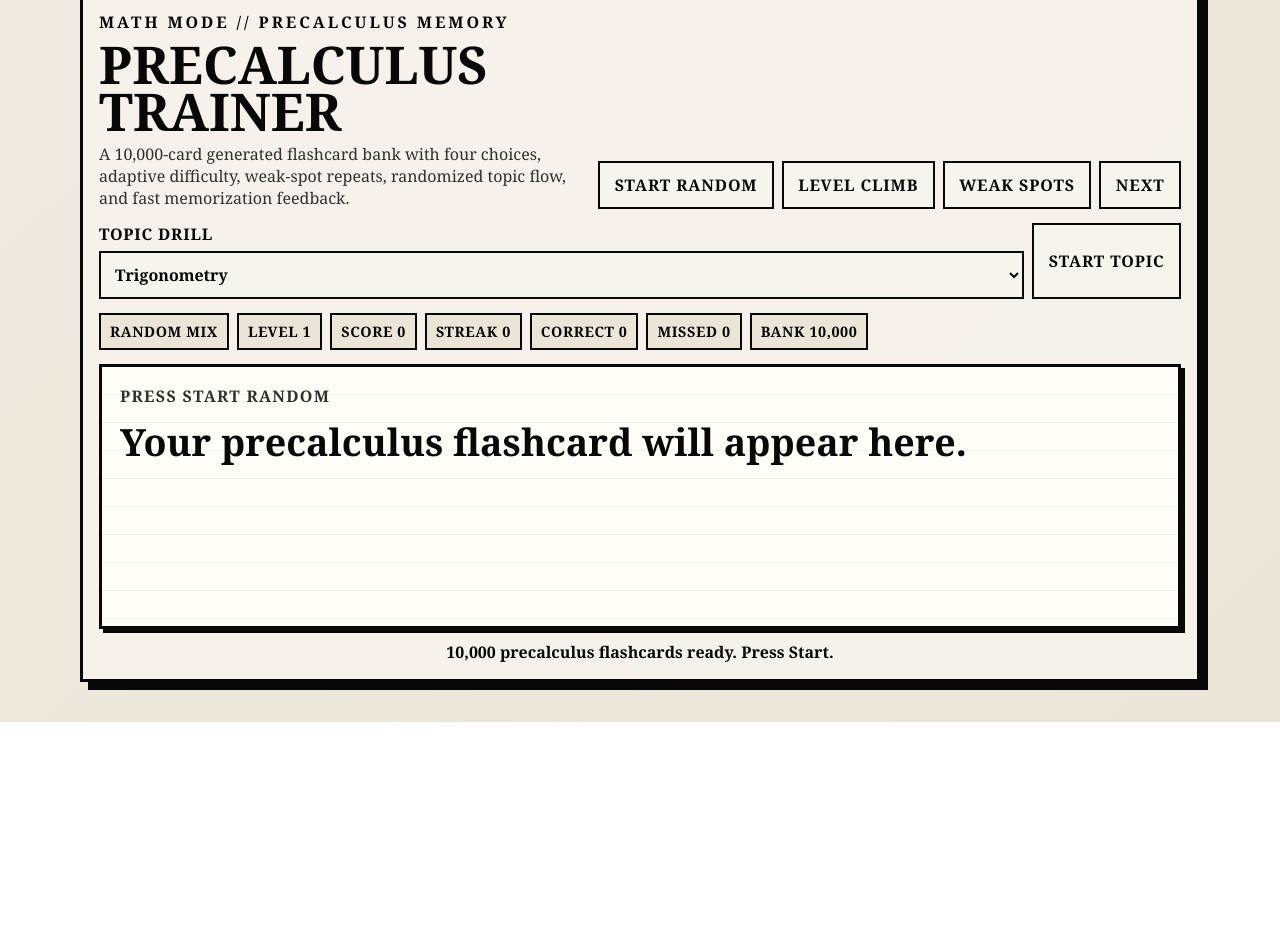
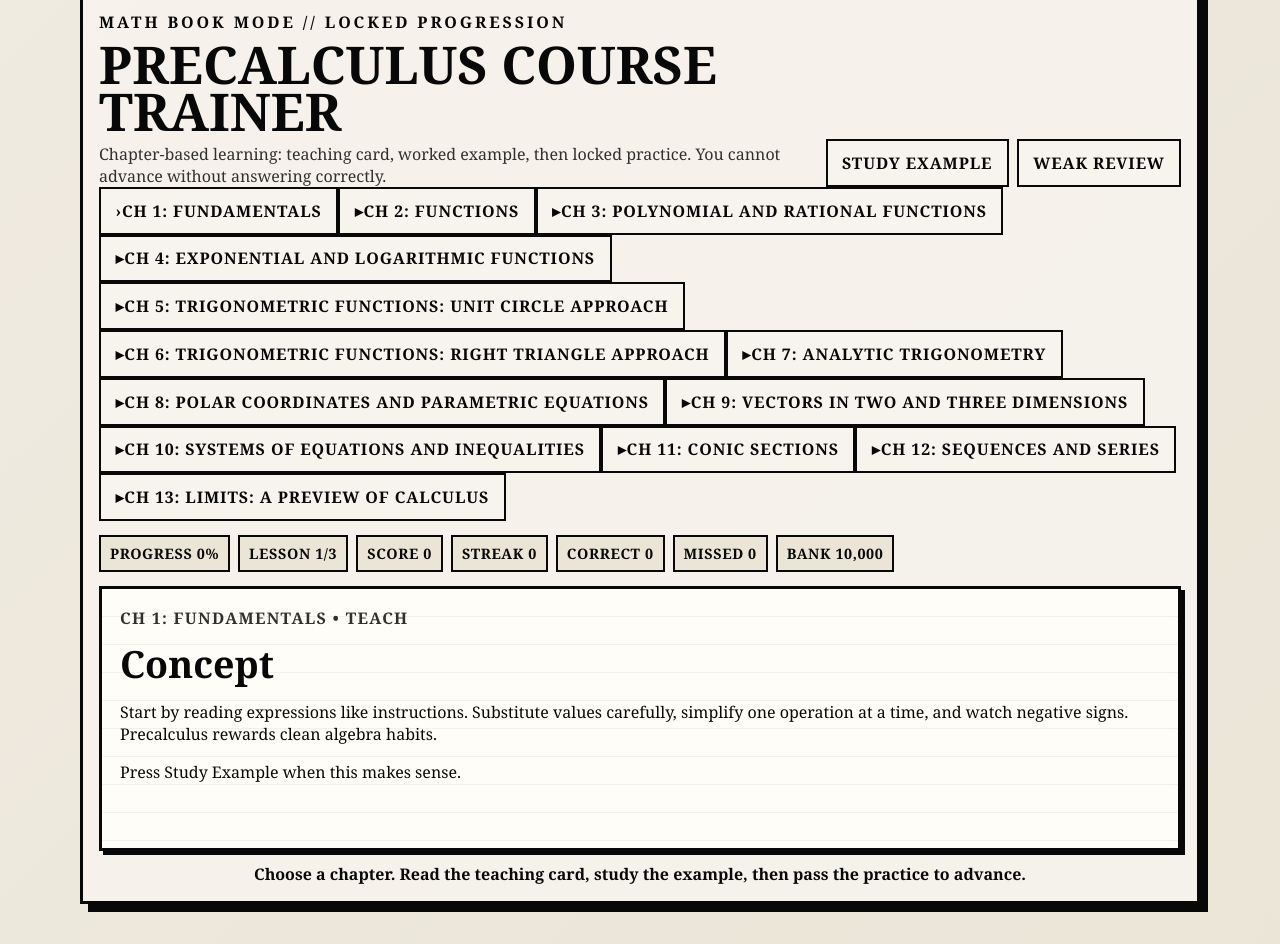
Before and after one commit to norest4d-max/sudoku-115, a React (Vite) app: page / in a window 1280 px wide. Shown: the part 3860-4804 px from the top of the page. Before the commit the page ends 4582 px from the top, so only its background shows below. Built offline with nearby package versions, Linux system fonts and the light colour scheme.

Commit message:
Convert precalculus trainer into chapter lesson progression

```diff
--- a/src/games/PrecalculusTrainer.jsx
+++ b/src/games/PrecalculusTrainer.jsx
@@ -1,171 +1,347 @@
-import { useMemo, useRef, useState } from 'react';
+import { useMemo, useState } from 'react';
 import SectionHeader from '../components/SectionHeader.jsx';
-import { buildPrecalcCards, precalcCardCount, precalcTopics } from '../data/precalcData.js';
+import { buildPrecalcCards, precalcCardCount } from '../data/precalcData.js';
 import { shuffle } from '../utils/random.js';
 
-const modeNames = {
-  mixed: 'Random Mix',
-  weak: 'Weak Spots',
-  climb: 'Level Climb',
-  topic: 'Topic Drill'
+const chapters = [
+  {
+    id: 'fundamentals',
+    title: 'Ch 1: Fundamentals',
+    topics: ['Linear Functions', 'Inequalities', 'Domain and Range'],
+    teach: 'Start by reading expressions like instructions. Substitute values carefully, simplify one operation at a time, and watch negative signs. Precalculus rewards clean algebra habits.',
+    example: 'Example: For f(x) = 3x - 5, f(2) = 3(2) - 5 = 1. The input replaces x; then normal order of operations finishes it.'
+  },
+  {
+    id: 'functions',
+    title: 'Ch 2: Functions',
+    topics: ['Function Composition', 'Inverse Functions', 'Function Transformations', 'Domain and Range'],
+    teach: 'A function is a machine: input goes in, one output comes out. Composition means one machine feeds another. Inverses reverse the machine when possible.',
+    example: 'Example: If f(x)=x+4 and g(x)=2x, then (f ∘ g)(3)=f(g(3))=f(6)=10. Work from the inside out.'
+  },
+  {
+    id: 'poly-rational',
+    title: 'Ch 3: Polynomial and Rational Functions',
+    topics: ['Quadratics', 'Polynomial Features', 'Rational Expressions'],
+    teach: 'Polynomials are built from powers of x. Rational functions are fractions with expressions. Look for zeros, intercepts, factors, and restrictions.',
+    example: 'Example: (x² - 9)/(x - 3) factors to (x - 3)(x + 3)/(x - 3), so it simplifies to x + 3, but x cannot equal 3.'
+  },
+  {
+    id: 'logs-exp',
+    title: 'Ch 4: Exponential and Logarithmic Functions',
+    topics: ['Exponents', 'Logarithms'],
+    teach: 'Exponents build numbers by repeated multiplication. Logarithms undo exponents. A log asks: what power made this value?',
+    example: 'Example: log₂(32)=5 because 2⁵=32. The base is 2, the result is the exponent.'
+  },
+  {
+    id: 'unit-circle',
+    title: 'Ch 5: Trigonometric Functions: Unit Circle Approach',
+    topics: ['Unit Circle', 'Trigonometry'],
+    teach: 'On the unit circle, cosine is the x-coordinate and sine is the y-coordinate. Quadrants decide whether values are positive or negative.',
+    example: 'Example: At 60°, cos(60°)=1/2 and sin(60°)=√3/2. Remember: x first, y second.'
+  },
+  {
+    id: 'right-triangle',
+    title: 'Ch 6: Trigonometric Functions: Right Triangle Approach',
+    topics: ['Trigonometry'],
+    teach: 'Right-triangle trig compares sides. SOH-CAH-TOA means sin = opposite/hypotenuse, cos = adjacent/hypotenuse, tan = opposite/adjacent.',
+    example: 'Example: If opposite = 3 and hypotenuse = 5, then sin(θ)=3/5.'
+  },
+  {
+    id: 'analytic-trig',
+    title: 'Ch 7: Analytic Trigonometry',
+    topics: ['Trig Identities', 'Trigonometry'],
+    teach: 'Analytic trig is algebra with trig identities. Replace expressions using identities until both sides match or the equation becomes solvable.',
+    example: 'Example: sin²x + cos²x = 1 is the main identity. If sin²x = 1 - cos²x, that came from rearranging it.'
+  },
+  {
+    id: 'polar-parametric',
+    title: 'Ch 8: Polar Coordinates and Parametric Equations',
+    topics: ['Function Transformations', 'Trigonometry'],
+    teach: 'Polar form uses distance and angle instead of x and y. Parametric equations use a third variable, often t, to describe motion.',
+    example: 'Example: x = r cosθ and y = r sinθ convert polar points into rectangular coordinates.'
+  },
+  {
+    id: 'vectors',
+    title: 'Ch 9: Vectors in Two and Three Dimensions',
+    topics: ['Linear Functions', 'Complex Numbers'],
+    teach: 'Vectors have direction and magnitude. Treat components like ordered movement: horizontal part, vertical part, and sometimes depth.',
+    example: 'Example: A vector <3,4> has magnitude √(3²+4²)=5.'
+  },
+  {
+    id: 'systems',
+    title: 'Ch 10: Systems of Equations and Inequalities',
+    topics: ['Linear Functions', 'Inequalities'],
+    teach: 'A system asks where conditions are true at the same time. For equations, look for intersection. For inequalities, look for overlapping shaded regions.',
+    example: 'Example: y=2x+1 and y=x+4 intersect when 2x+1=x+4, so x=3 and y=7.'
+  },
+  {
+    id: 'conics',
+    title: 'Ch 11: Conic Sections',
+    topics: ['Conics', 'Quadratics'],
+    teach: 'Conics come from slicing cones: circles, ellipses, parabolas, and hyperbolas. Their equations reveal centers, radii, and direction.',
+    example: 'Example: (x-h)² + (y-k)² = r² is a circle with center (h,k) and radius r.'
+  },
+  {
+    id: 'sequences',
+    title: 'Ch 12: Sequences and Series',
+    topics: ['Sequences', 'Series'],
+    teach: 'A sequence lists terms in order. Arithmetic sequences add the same amount; geometric sequences multiply by the same amount.',
+    example: 'Example: If a₁=5 and d=3, then a₄=5+(4-1)3=14.'
+  },
+  {
+    id: 'limits',
+    title: 'Ch 13: Limits: A Preview of Calculus',
+    topics: ['Function Transformations', 'Rational Expressions'],
+    teach: 'A limit asks what value a function approaches, not always what it equals. This is the doorway into calculus.',
+    example: 'Example: If a graph approaches y=2 as x gets close to 1, then the limit is 2 even if the point at x=1 is missing.'
+  }
+];
+
+function MathText({ children }) {
+  const parts = String(children)
+    .replaceAll('sqrt', '√')
+    .split(/(\^[\w()+\-/]+|_[\w()+\-/]+|[₁₂₃₄₅₆₇₈₉₀]|[²³⁴⁵⁶⁷⁸⁹⁰])/g)
+    .filter(Boolean);
+
+  return <>{parts.map((part, index) => {
+    if (part.startsWith('^')) return <sup key={index}>{part.slice(1)}</sup>;
+    if (part.startsWith('_')) return <sub key={index}>{part.slice(1)}</sub>;
+    return <span key={index}>{part}</span>;
+  })}</>;
+}
+
+function makeFallbackQuestion(chapter, step) {
+  return {
+    id: `${chapter.id}-concept-${step}`,
+    topic: chapter.topics[0],
+    level: Math.min(10, step + 1),
+    question: `Concept check for ${chapter.title}: what should you focus on first?`,
+    a: 'Understand the rule, then practice one clean step at a time',
+    wrong: ['Guess from the answers first', 'Skip the example and only memorize letters', 'Only look for the biggest number'],
+    hint: chapter.teach
   };
+}
 
 export default function PrecalculusTrainer() {
   const cards = useMemo(() => buildPrecalcCards(), []);
-  const [mode, setMode] = useState('mixed');
-  const [topic, setTopic] = useState('Trigonometry');
-  const [level, setLevel] = useState(1);
-  const [score, setScore] = useState(0);
-  const [streak, setStreak] = useState(0);
-  const [asked, setAsked] = useState(0);
-  const [correct, setCorrect] = useState(0);
-  const [missed, setMissed] = useState(0);
+  const [chapterIndex, setChapterIndex] = useState(0);
+  const [step, setStep] = useState(0);
+  const [phase, setPhase] = useState('teach');
   const [current, setCurrent] = useState(null);
   const [choices, setChoices] = useState([]);
   const [picked, setPicked] = useState('');
   const [locked, setLocked] = useState(false);
-  const [history, setHistory] = useState([]);
+  const [score, setScore] = useState(0);
+  const [streak, setStreak] = useState(0);
+  const [correct, setCorrect] = useState(0);
+  const [missed, setMissed] = useState(0);
+  const [unlocked, setUnlocked] = useState(0);
   const [weakIds, setWeakIds] = useState([]);
-  const [message, setMessage] = useState(`${precalcCardCount.toLocaleString()} precalculus flashcards ready. Press Start.`);
+  const [message, setMessage] = useState('Choose a chapter. Read the teaching card, study the example, then pass the practice to advance.');
   const [messageType, setMessageType] = useState('');
-  const timer = useRef(null);
 
-  function pool(nextMode = mode, nextLevel = level) {
-    let bank = cards;
-    if (nextMode === 'topic') bank = cards.filter(card => card.topic === topic);
-    if (nextMode === 'weak' && weakIds.length) bank = cards.filter(card => weakIds.includes(card.id));
-    if (nextMode === 'climb') bank = bank.filter(card => card.level <= Math.min(10, nextLevel + 1));
-    const fresh = bank.filter(card => !history.includes(card.id));
-    return fresh.length ? fresh : bank;
+  const chapter = chapters[chapterIndex];
+  const chapterProgress = Math.round(((chapterIndex + (phase === 'teach' ? 0 : phase === 'example' ? 0.35 : 0.7)) / chapters.length) * 100);
+
+  function chapterCards(targetChapter = chapter, nextStep = step) {
+    const levelCap = Math.min(10, 2 + nextStep + chapterIndex);
+    const pool = cards.filter(card => targetChapter.topics.includes(card.topic) && card.level <= levelCap);
+    return pool.length ? pool : cards.filter(card => targetChapter.topics.includes(card.topic));
   }
 
-  function weightedPick(list) {
-    const target = mode === 'climb' ? Math.min(10, level + (streak >= 3 ? 2 : 1)) : Math.ceil(Math.random() * 10);
-    const close = list.filter(card => Math.abs(card.level - target) <= 1);
-    const source = close.length ? close : list;
-    return shuffle(source)[0];
+  function selectPractice(targetChapter = chapter, nextStep = step) {
+    const pool = chapterCards(targetChapter, nextStep);
+    const weakPool = pool.filter(card => weakIds.includes(card.id));
+    const source = weakPool.length && nextStep % 3 === 2 ? weakPool : pool;
+    return shuffle(source)[0] || makeFallbackQuestion(targetChapter, nextStep);
   }
 
-  function start(nextMode = mode) {
-    clearTimeout(timer.current);
-    setMode(nextMode);
-    setLevel(1);
-    setScore(0);
-    setStreak(0);
-    setAsked(0);
-    setCorrect(0);
-    setMissed(0);
-    setHistory([]);
-    draw(nextMode, 1, []);
+  function setPracticeCard(card) {
+    setCurrent(card);
+    setChoices(shuffle([card.a, ...card.wrong].slice(0, 4)));
+    setPicked('');
+    setLocked(false);
   }
 
-  function draw(nextMode = mode, nextLevel = level, nextHistory = history) {
-    clearTimeout(timer.current);
-    const bank = pool(nextMode, nextLevel).filter(card => !nextHistory.includes(card.id));
-    const source = bank.length ? bank : pool(nextMode, nextLevel);
-    const next = weightedPick(source);
-    if (!next) return;
-    setCurrent(next);
-    setChoices(shuffle([next.a, ...next.wrong]));
+  function openChapter(index) {
+    const allowed = index <= unlocked;
+    if (!allowed) {
+      setMessage('Locked. Pass the current chapter practice first.');
+      setMessageType('bad');
+      return;
+    }
+    setChapterIndex(index);
+    setStep(0);
+    setPhase('teach');
+    setCurrent(null);
+    setChoices([]);
     setPicked('');
     setLocked(false);
-    setAsked(value => value + 1);
-    setHistory([...nextHistory, next.id].slice(-500));
-    setMessage(`Mode: ${modeNames[nextMode]}. Pick the best answer.`);
+    setMessage(`${chapters[index].title} opened. Start with the teaching card.`);
+    setMessageType('good');
+  }
+
+  function nextPhase() {
+    if (phase === 'teach') {
+      setPhase('example');
+      setMessage('Study the worked example. Next step is locked practice.');
+      setMessageType('good');
+      return;
+    }
+    if (phase === 'example') {
+      const card = selectPractice(chapter, step);
+      setPhase('practice');
+      setPracticeCard(card);
+      setMessage('Practice is locked: answer correctly to advance.');
+      setMessageType('');
+      return;
+    }
+    if (phase === 'practice') {
+      setMessage('You cannot advance yet. Answer the practice card correctly first.');
+      setMessageType('bad');
+    }
+  }
+
+  function choose(choice) {
+    if (!current || locked || phase !== 'practice') return;
+    setLocked(true);
+    setPicked(choice);
+    const ok = choice === current.a;
+
+    if (ok) {
+      const gain = 20 + current.level * 5 + streak;
+      const nextStep = step + 1;
+      setScore(value => value + gain);
+      setStreak(value => value + 1);
+      setCorrect(value => value + 1);
+      setMessage(`Correct. +${gain}. Chapter strength increased. ${current.hint}`);
+      setMessageType('good');
+
+      if (nextStep >= 3) {
+        const nextUnlock = Math.min(chapters.length - 1, Math.max(unlocked, chapterIndex + 1));
+        setUnlocked(nextUnlock);
+        setStep(0);
+        setCurrent(null);
+        setChoices([]);
+        if (chapterIndex < chapters.length - 1) {
+          setChapterIndex(chapterIndex + 1);
+          setPhase('teach');
+          setMessage(`Chapter cleared. ${chapters[chapterIndex + 1].title} unlocked.`);
+        } else {
+          setPhase('complete');
+          setMessage('Course complete. Keep using Weak Review to strengthen mistakes.');
+        }
+      } else {
+        setStep(nextStep);
+        setPhase('teach');
+        setCurrent(null);
+        setChoices([]);
+      }
+    } else {
+      const loss = 10 + current.level * 2;
+      setScore(value => value - loss);
+      setStreak(0);
+      setMissed(value => value + 1);
+      setWeakIds(value => [...new Set([current.id, ...value])].slice(0, 300));
+      setMessage(`Wrong. -${loss}. Correct answer: ${current.a}. You stay on this lesson until you get it right. ${current.hint}`);
+      setMessageType('bad');
+    }
+  }
+
+  function retryPractice() {
+    const card = weakIds.length ? cards.find(item => item.id === weakIds[0]) || selectPractice() : selectPractice();
+    setPhase('practice');
+    setPracticeCard(card);
+    setMessage('Weak review loaded. Correct answer required to move on.');
     setMessageType('');
   }
 
-  function choose(choice) {
-    if (!current || locked) return;
-    setLocked(true);
-    setPicked(choice);
-    const ok = choice === current.a;
-    let nextLevel = level;
-
-    if (ok) {
-      const nextStreak = streak + 1;
-      const gained = 10 + current.level * 4 + nextStreak;
-      nextLevel = nextStreak % 3 === 0 ? Math.min(10, level + 1) : level;
-      setCorrect(value => value + 1);
-      setStreak(nextStreak);
-      setScore(value => value + gained);
-      setLevel(nextLevel);
-      setMessage(`Correct. +${gained}. ${current.hint}`);
-      setMessageType('good');
-    } else {
-      const lost = 6 + current.level * 2;
-      nextLevel = Math.max(1, level - 1);
-      setMissed(value => value + 1);
-      setStreak(0);
-      setScore(value => value - lost);
-      setLevel(nextLevel);
-      setWeakIds(value => [...new Set([current.id, ...value])].slice(0, 200));
-      setMessage(`Wrong. -${lost}. Answer: ${current.a}. ${current.hint}`);
-      setMessageType('bad');
-    }
-
-    timer.current = setTimeout(() => draw(mode, nextLevel, history), ok ? 950 : 1700);
-  }
-
   return (
-    <section className="precalc-panel" aria-label="Precalculus training flashcards">
+    <section className="precalc-panel" aria-label="Precalculus textbook training">
       <SectionHeader
         actions={(
           <>
-            <button type="button" onClick={() => start('mixed')}>Start Random</button>
-            <button type="button" onClick={() => start('climb')}>Level Climb</button>
-            <button type="button" onClick={() => start('weak')}>Weak Spots</button>
-            <button type="button" onClick={() => draw()}>Next</button>
+            <button type="button" onClick={nextPhase}>{phase === 'teach' ? 'Study Example' : phase === 'example' ? 'Start Practice' : 'Advance Locked'}</button>
+            <button type="button" onClick={retryPractice}>Weak Review</button>
           </>
         )}
-        eyebrow="Math Mode // Precalculus Memory"
-        title="Precalculus Trainer"
+        eyebrow="Math Book Mode // Locked Progression"
+        title="Precalculus Course Trainer"
       >
-        A 10,000-card generated flashcard bank with four choices, adaptive difficulty, weak-spot repeats, randomized topic flow, and fast memorization feedback.
+        Chapter-based learning: teaching card, worked example, then locked practice. You cannot advance without answering correctly.
       </SectionHeader>
 
-      <div className="precalc-toolbar">
-        <label>
-          Topic Drill
-          <select value={topic} onChange={event => setTopic(event.target.value)}>
-            {precalcTopics.map(item => <option key={item} value={item}>{item}</option>)}
-          </select>
-        </label>
-        <button type="button" onClick={() => start('topic')}>Start Topic</button>
-      </div>
+      <div className="precalc-course-layout">
+        <aside className="precalc-chapters" aria-label="Precalculus chapters">
+          {chapters.map((item, index) => (
+            <button
+              className={`chapter-button ${index === chapterIndex ? 'active' : ''} ${index > unlocked ? 'locked' : ''}`.trim()}
+              key={item.id}
+              onClick={() => openChapter(index)}
+              type="button"
+            >
+              <span>{index > unlocked ? '▸' : index < chapterIndex ? '✓' : '›'}</span>
+              {item.title}
+            </button>
+          ))}
+        </aside>
 
+        <div className="precalc-learning-zone">
           <div className="precalc-stats">
-        <span>{modeNames[mode]}</span>
-        <span>Level {level}</span>
+            <span>Progress {chapterProgress}%</span>
+            <span>Lesson {step + 1}/3</span>
             <span>Score {score}</span>
             <span>Streak {streak}</span>
             <span>Correct {correct}</span>
             <span>Missed {missed}</span>
-        <span>Bank {cards.length.toLocaleString()}</span>
+            <span>Bank {precalcCardCount.toLocaleString()}</span>
           </div>
 
-      <article className="precalc-card">
-        <p className="precalc-meta">{current ? `${current.topic} • Difficulty ${current.level}/10 • Card ${asked}` : 'Press Start Random'}</p>
-        <h3>{current ? current.question : 'Your precalculus flashcard will appear here.'}</h3>
+          <article className={`precalc-card phase-${phase}`}>
+            <p className="precalc-meta">{chapter.title} • {phase === 'teach' ? 'Teach' : phase === 'example' ? 'Worked Example' : phase === 'complete' ? 'Complete' : `Practice Level ${current?.level || step + 1}`}</p>
+            {phase === 'teach' ? (
+              <>
+                <h3>Concept</h3>
+                <p className="lesson-text"><MathText>{chapter.teach}</MathText></p>
+                <p className="lesson-note">Press Study Example when this makes sense.</p>
+              </>
+            ) : phase === 'example' ? (
+              <>
+                <h3>Worked Example</h3>
+                <p className="lesson-text worked"><MathText>{chapter.example}</MathText></p>
+                <p className="lesson-note">Next is locked practice. You advance only when correct.</p>
+              </>
+            ) : phase === 'complete' ? (
+              <>
+                <h3>Course Complete</h3>
+                <p className="lesson-text">You cleared every chapter. Use Weak Review to revisit missed cards.</p>
+              </>
+            ) : (
+              <>
+                <h3><MathText>{current?.question || 'Practice loading...'}</MathText></h3>
                 <div className="precalc-answers">
-          {current ? choices.map(choice => (
+                  {choices.map(choice => (
                     <button
-              type="button"
-              key={choice}
-              disabled={locked}
-              onClick={() => choose(choice)}
                       className={[
                         'precalc-answer',
-                locked && choice === current.a ? 'correct' : '',
-                locked && picked === choice && choice !== current.a ? 'wrong' : ''
+                        locked && choice === current?.a ? 'correct' : '',
+                        locked && picked === choice && choice !== current?.a ? 'wrong' : ''
                       ].filter(Boolean).join(' ')}
+                      disabled={locked && picked === current?.a}
+                      key={choice}
+                      onClick={() => choose(choice)}
+                      type="button"
                     >
-              {choice}
+                      <MathText>{choice}</MathText>
                     </button>
-          )) : null}
+                  ))}
                 </div>
+              </>
+            )}
           </article>
           <p className={`message ${messageType}`.trim()}>{message}</p>
+        </div>
+      </div>
     </section>
   );
 }
```
Lines whose indentation alone changed are shown as unchanged.
